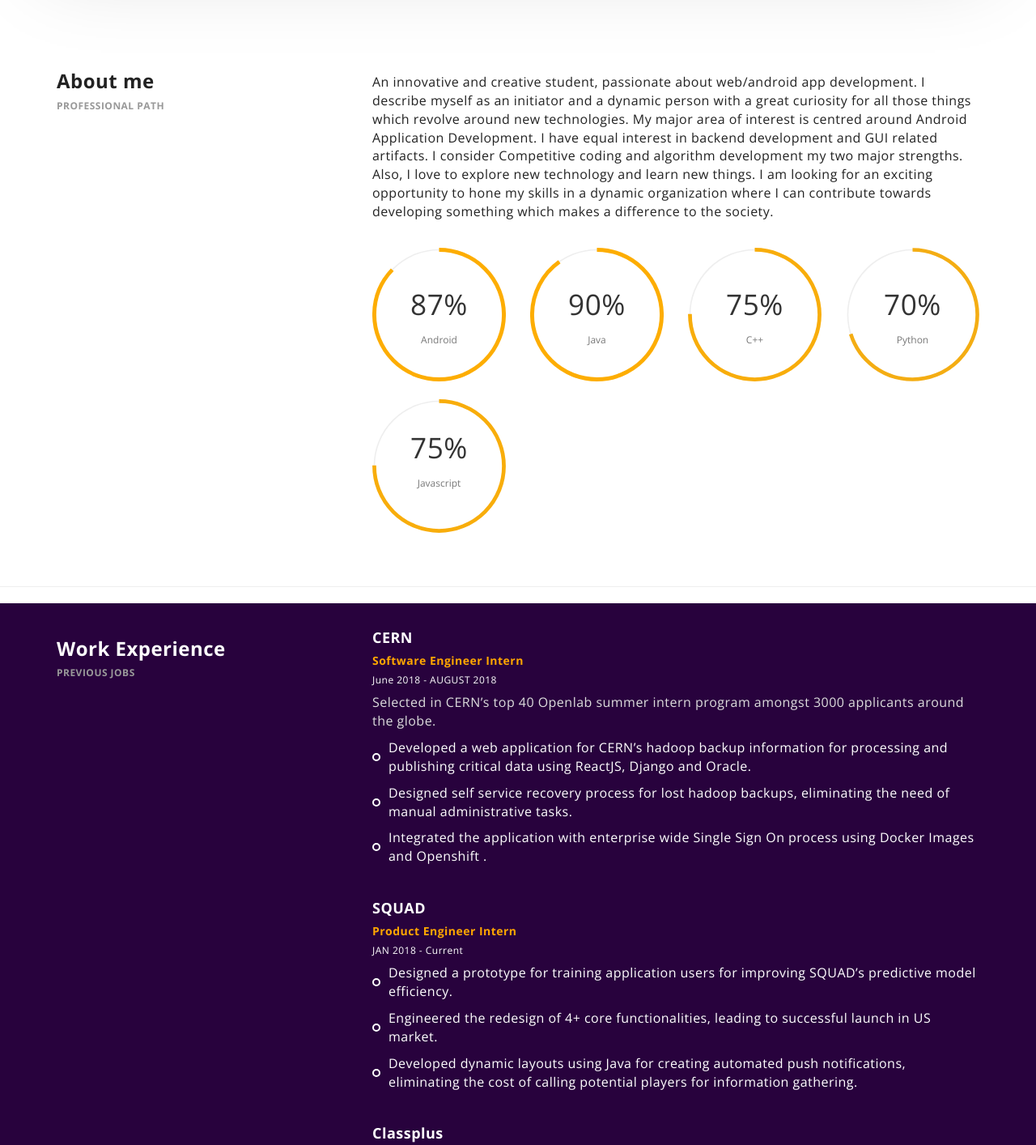
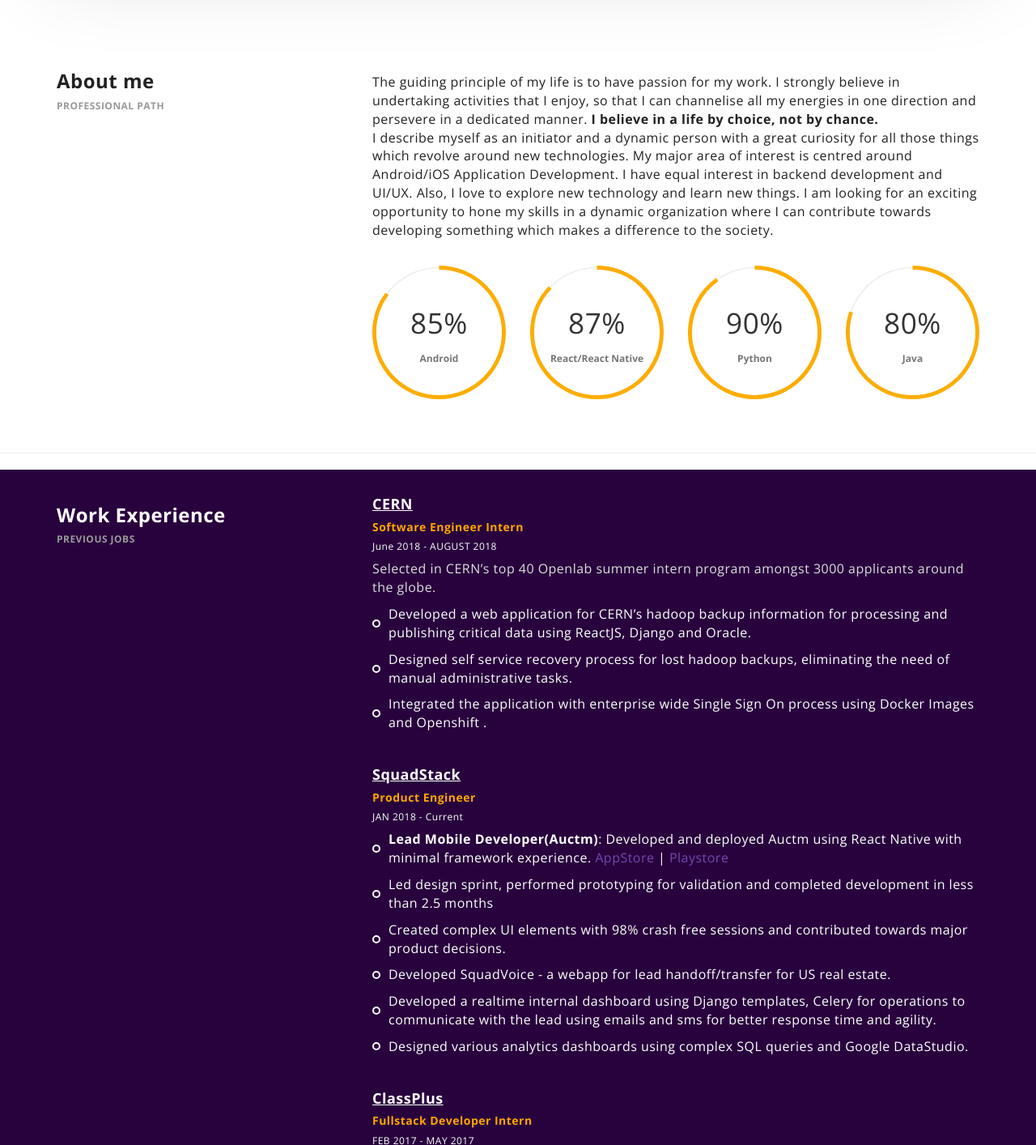
Before and after one commit to uddish/uddish.github.io, a plain HTML site: page index.html in a window 1280 px wide. Shown: the part 1820-3234 px from the top of the page at 81% size. Drawn offline with nearby package versions, Linux system fonts and the light colour scheme.

Commit message:
updated content

```diff
--- a/index.html
+++ b/index.html
@@ -52,7 +52,7 @@
               <div class="hero-text">
                 <h1><span>Hi, I am</span><br>Uddish Verma</h1>
                 <h3>Fullstack Developer</h3>
-                <a href="https://drive.google.com/file/d/15N-wFNlVB5rgF0Fz7LCIIRrQez5gtA-X/view?usp=sharing" class="btn btn-lg btn-primary">Resume</a>
+                <a href="https://drive.google.com/file/d/0B6wKz66uqXWiYWkzVlVUcHgtVjA/view?usp=sharing"  target="_blank" class="btn btn-lg btn-primary">Resume</a>
                 <ul class="social-links">
                   <li class="label">Join me here</li>
                   <li><a href="https://github.com/uddish"><img src="assets/github.png"></a></li>
@@ -146,50 +146,48 @@
 				<div class="col-sm-8">
           <br />
           <br />
-					<p class="margin-b-50">An innovative and creative student, passionate about web/android app development.
-
-I describe myself as an initiator and a dynamic person with a great curiosity for all those things which revolve around new technologies. My major area of interest is centred around Android Application Development. I have equal interest in backend development and GUI related artifacts. I consider Competitive coding and algorithm development my two major strengths.
-
-Also, I love to explore new technology and learn new things. I am looking for an exciting opportunity to hone my skills in a dynamic organization where I can contribute towards developing something which makes a difference to the society.</p>
+					<p class="margin-b-50">The guiding principle of my life is to have passion for my work. I strongly believe in undertaking activities that I enjoy, so that I can channelise all my energies in one direction and persevere in a dedicated manner.
+            <b>I believe in a life by choice, not by chance.</b> <br/>
+            <!-- I am passionate about creating products that matter. -->
+            I describe myself as an initiator and a dynamic person with a great curiosity for all those things which revolve around new technologies. My major area of interest is centred around Android/iOS Application Development. I have equal interest in backend development and UI/UX.
+            Also, I love to explore new technology and learn new things. I am looking for an exciting opportunity to hone my skills in a dynamic organization where I can contribute towards developing something which makes a difference to the society.</p>
 
           <br />
 					<div class="row">
 						<div class="col-sm-6 col-md-6 col-lg-3">
 							<div class="radial-prog-area margin-b-50">
+								<div class="radial-progress" data-prog-percent=".85">
+									<div></div>
+									<h6 class="progress-title"><b>Android</b></h6>
+								</div>
+							</div>
+						</div>
+						<div class="col-sm-6 col-md-6 col-lg-3">
+							<div class="radial-prog-area margin-b-50">
 								<div class="radial-progress" data-prog-percent=".87">
 									<div></div>
-									<h6 class="progress-title">Android</h6>
-								</div>
-							</div><!-- radial-prog-area-->
-						</div><!-- col-sm-6-->
-
-						<div class="col-sm-6 col-md-6 col-lg-3">
-							<div class="radial-prog-area margin-b-50">
-								<div class="radial-progress" data-prog-percent=".90">
-									<div></div>
-									<h6 class="progress-title">Java</h6>
-								</div>
-							</div><!-- radial-prog-area-->
-						</div><!-- col-sm-6-->
-
-						<div class="col-sm-6 col-md-6 col-lg-3">
-							<div class="radial-prog-area margin-b-50">
-								<div class="radial-progress" data-prog-percent=".75">
-									<div></div>
-									<h6 class="progress-title">C++</h6>
+									<h6 class="progress-title"><b>React/React Native</b></h6>
 								</div>
 							</div><!-- radial-prog-area-->
 						</div><!-- col-sm-6-->
             <div class="col-sm-6 col-md-6 col-lg-3">
 							<div class="radial-prog-area margin-b-50">
-								<div class="radial-progress" data-prog-percent=".70">
+								<div class="radial-progress" data-prog-percent=".90">
 									<div></div>
-									<h6 class="progress-title">Python</h6>
+									<h6 class="progress-title"><b>Python</b></h6>
 								</div>
 							</div><!-- radial-prog-area-->
-						</div>
+            </div>
+            <div class="col-sm-6 col-md-6 col-lg-3">
+							<div class="radial-prog-area margin-b-50">
+								<div class="radial-progress" data-prog-percent=".80">
+									<div></div>
+									<h6 class="progress-title"><b>Java</b></h6>
+								</div>
+							</div><!-- radial-prog-area-->
+						</div><!-- col-sm-6-->
 
-						<div class="col-sm-6 col-md-6 col-lg-3">
+						<!-- <div class="col-sm-6 col-md-6 col-lg-3">
 							<div class="radial-prog-area margin-b-50">
 								<div class="radial-progress" data-prog-percent=".75">
 									<div>
@@ -197,8 +195,8 @@
                   </div>
 									<h6 class="progress-title">Javascript</h6>
 								</div>
-							</div><!-- radial-prog-area-->
-						</div><!-- col-sm-6-->
+							</div>
+						</div> -->
 
 					</div><!-- row -->
 				</div><!-- col-sm-8 -->
@@ -224,7 +222,7 @@
 
 					<div class="experience margin-b-50">
             <br />
-						<h4><b>CERN</b></h4>
+            <a href="https://goo.gl/MTKzwh" target="_blank"><h4 style="color: white;"><b><u>CERN</u></b></h4></a>
 						<h5 class="font-yellow"><b>Software Engineer Intern</b></h5>
 						<h6 class="margin-t-10">June 2018 - AUGUST 2018</h6>
 						<p class="font-semi-white margin-tb-30">Selected in CERN’s top 40 Openlab summer intern program amongst 3000 applicants around the globe. </p>
@@ -238,21 +236,26 @@
 					</div><!-- experience -->
 
 					<div class="experience margin-b-50">
-						<h4><b>SQUAD</b></h4>
-						<h5 class="font-yellow"><b>Product Engineer Intern</b></h5>
+						<a href="https://www.squadstack.com/" target="_blank"><h4 style="color: white;"><b><u>SquadStack</u></b></h4></a>
+						<h5 class="font-yellow"><b>Product Engineer</b></h5>
 						<h6 class="margin-t-10">JAN 2018 - Current</h6>
 						<p class="font-semi-white margin-tb-30"></p>
 						<ul class="list margin-b-30">
-							<li>Designed a prototype for training application users for improving SQUAD’s predictive model efficiency.</li>
-							<li>Engineered the redesign of 4+ core functionalities, leading to successful launch in US market.</li>
-							<li>Developed dynamic layouts using Java for creating automated push notifications, eliminating the cost of calling potential
-players for information gathering.</li>
+							<li><b>Lead Mobile Developer(Auctm)</b>: Developed and deployed Auctm using React Native with minimal framework experience. <a href="https://apps.apple.com/us/app/auctm/id1513586303?ign-mpt=uo%3D2">AppStore</a> | <a href="https://play.google.com/store/apps/details?id=com.squadvoice">Playstore</a></li>
+							<li>Led design sprint, performed prototyping for validation and completed development in less than 2.5 months</li>
+              <li>Created complex UI elements with 98% crash free sessions and contributed towards major product decisions.</li>
+              <li>Developed SquadVoice - a webapp for lead handoff/transfer for US real estate.</li>
+              <!-- <li>Onboarded and mentored engineers to the team.</li> -->
+              <li>Developed a realtime internal dashboard using Django templates, Celery for
+                operations to communicate with the lead using emails and sms for better
+                response time and agility.</li>
+              <li>Designed various analytics dashboards using complex SQL queries and Google DataStudio.</li>
 						</ul>
             <br />
 					</div>
           <!-- experience -->
 					<div class="experience margin-b-50">
-						<h4><b>Classplus</b></h4>
+            <a href="https://classplusapp.com/" target="_blank"><h4 style="color: white;"><b><u>ClassPlus</u></b></h4></a>
 						<h5 class="font-yellow"><b>Fullstack Developer Intern</b></h5>
 						<h6 class="margin-t-10">FEB 2017 - MAY 2017</h6>
 						<p class="font-semi-white margin-tb-30"></p>
```
